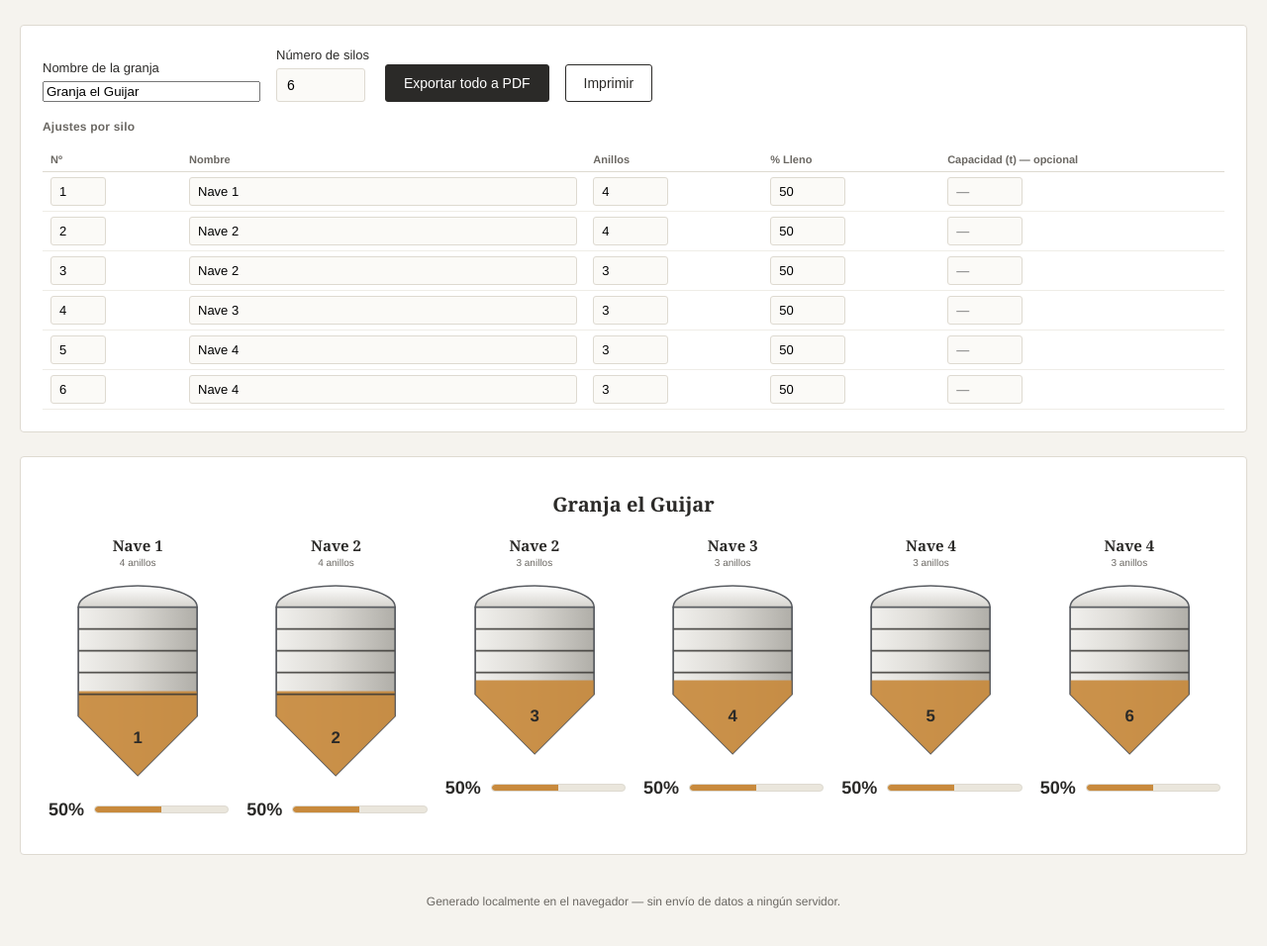
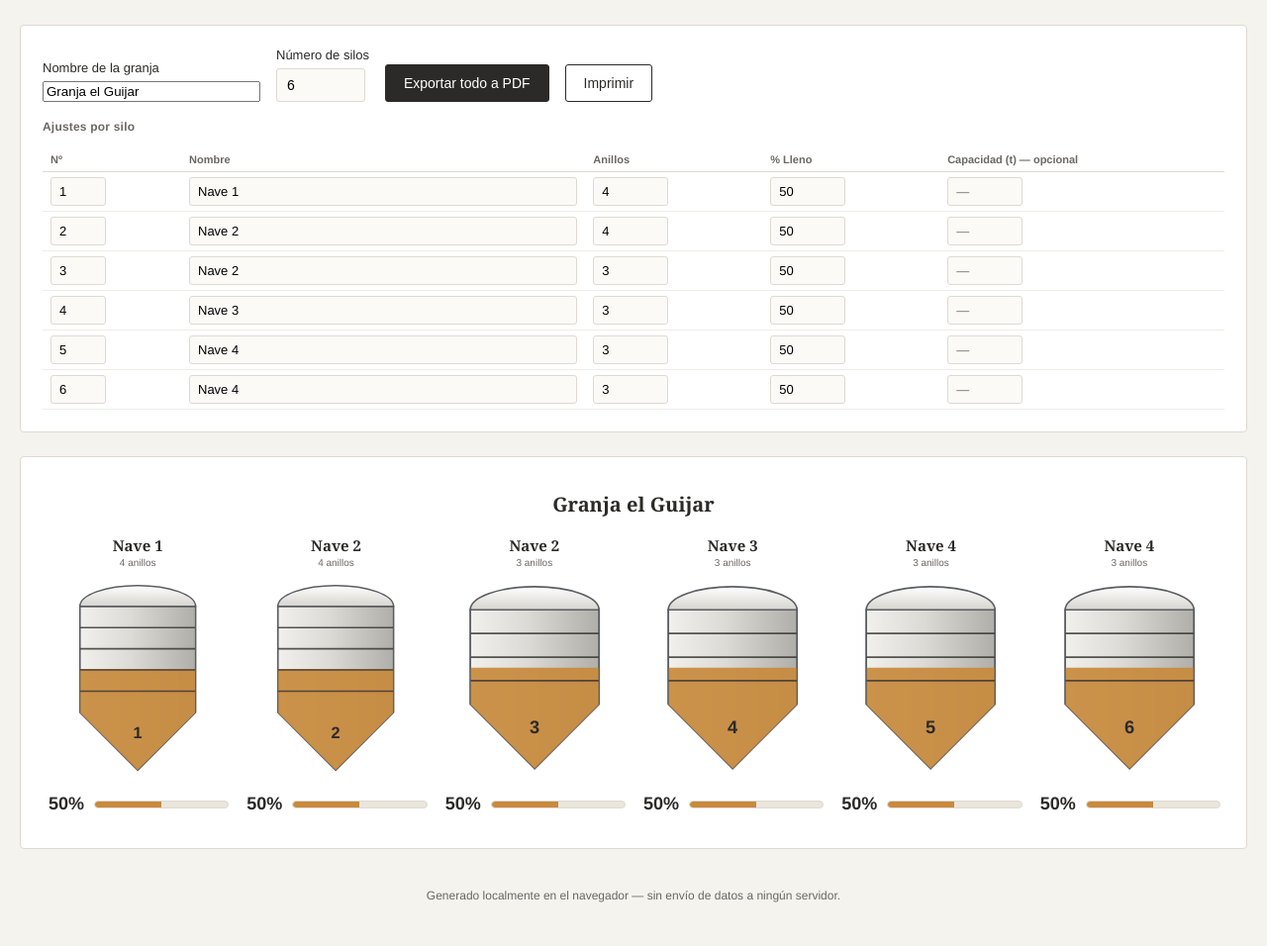
Before and after one commit to janero89/silos, a plain HTML site: page index.html in a window 1280 px wide. Shown: the part 90-1046 px from the top of the page at 99% size. Drawn offline with nearby package versions, Linux system fonts and the light colour scheme.

Commit message:
Update index.html

```diff
--- a/index.html
+++ b/index.html
@@ -166,6 +166,14 @@
     font-size: 10px; color: var(--muted); margin-bottom: 8px;
   }
 
+  .silo-card .svg-box{
+    height: 210px;
+    width: 100%;
+    display: flex;
+    align-items: flex-end;
+    justify-content: center;
+  }
+
   .silo-card .fill-readout{
     display: flex; align-items: center; gap: 8px;
     margin-top: 10px; width: 100%;
@@ -292,6 +300,26 @@
     return '#C88A3D';
   }
 
+  function fillHeightByVolume(fillPct, bodyWidth, bodyHeight, coneH){
+    const r = bodyWidth / 2;
+    const volCyl = Math.PI * r * r * bodyHeight;
+    const volCone = (1 / 3) * Math.PI * r * r * coneH;
+    const volTotal = volCyl + volCone;
+    const targetVol = volTotal * (Math.min(100, Math.max(0, fillPct)) / 100);
+
+    if (targetVol <= 0) return 0;
+    if (targetVol >= volTotal) return bodyHeight + coneH;
+
+    if (targetVol <= volCone){
+      // dentro del cono: el volumen crece con el cubo de la altura (desde la punta)
+      const ratio = targetVol / volCone;
+      return coneH * Math.cbrt(ratio);
+    }
+    const remVol = targetVol - volCone;
+    const hCyl = bodyHeight * (remVol / volCyl);
+    return coneH + hCyl;
+  }
+
   function buildFillPath(fillTopY, x1, x2, xCenter, yBodyBottom, tipY, bodyWidth, coneHeight){
     if (fillTopY >= tipY) return '';
     if (fillTopY >= yBodyBottom){
@@ -327,7 +355,7 @@
     const yBodyBottom = yBodyTop + bodyHeight;
     const tipY = yBodyBottom + coneH;
 
-    const totalFillHeight = totalHeight * (fillPct / 100);
+    const totalFillHeight = fillHeightByVolume(fillPct, bodyWidth, bodyHeight, coneH);
     const fillTopY = tipY - totalFillHeight;
     const fillPath = buildFillPath(fillTopY, x1, x2, xCenter, yBodyBottom, tipY, bodyWidth, coneH);
     const color = grainColor(fillPct);
@@ -344,7 +372,7 @@
     const siloId = cfg.id || '';
 
     const svg = `
-      <svg viewBox="0 0 ${svgWidth} ${svgHeight}" width="100%" height="${Math.min(280, svgHeight)}" preserveAspectRatio="xMidYMid meet" xmlns="http://www.w3.org/2000/svg">
+      <svg viewBox="0 0 ${svgWidth} ${svgHeight}" width="100%" height="100%" preserveAspectRatio="xMidYMid meet" xmlns="http://www.w3.org/2000/svg">
         <defs>
           <linearGradient id="steelGrad-${gradId}" x1="0" y1="0" x2="1" y2="0">
             <stop offset="0%" stop-color="#F1F0ED"/>
@@ -391,7 +419,7 @@
         <div class="silo-card">
           <div class="silo-name">${cfg.name || ('Silo ' + cfg.id)}</div>
           <div class="silo-sub">${cfg.rings} anillo${cfg.rings > 1 ? 's' : ''}${capacityT ? ' · ' + capacityT.toFixed(1) + ' t' : ''}</div>
-          ${svg}
+          <div class="svg-box">${svg}</div>
           <div class="fill-readout">
             <div class="fill-number">${fillPct}%</div>
             <div class="fill-bar-track"><div class="fill-bar-fill" style="width:${fillPct}%; background:${color};"></div></div>
```
